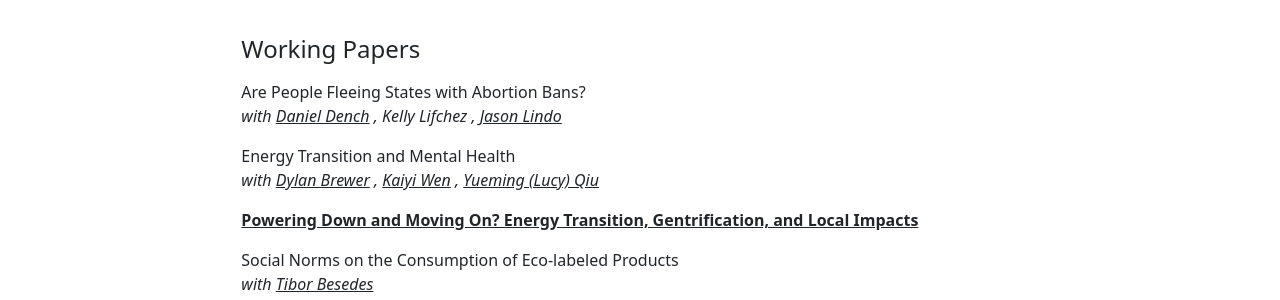
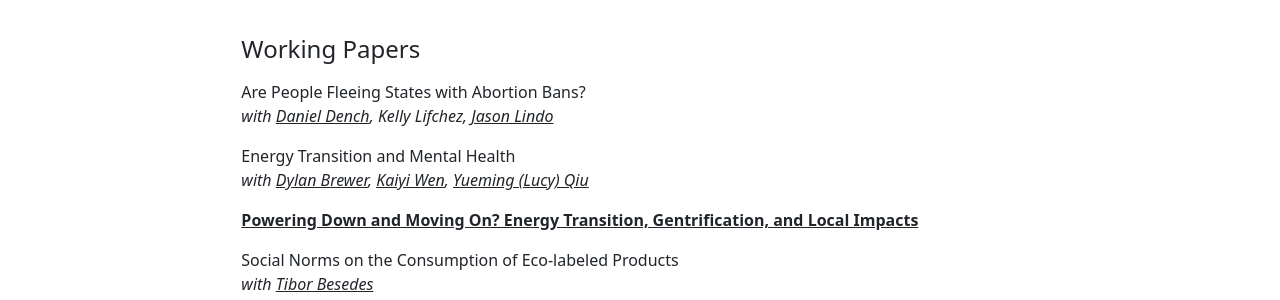
Before and after one commit to Jancyll/Jancyll.github.io, a Jekyll site: the page built from research.md, in a window 1280 px wide. Shown: the part 220-520 px from the top of the page. Built offline with Jekyll 4.4.1, drawn with Linux system fonts in a browser that asks for light colours.

Commit message:
Update research.html

```diff
--- a/_includes/research.html
+++ b/_includes/research.html
@@ -38,7 +38,7 @@
                             {% endif %}{% if forloop.last == false %}, {% endif %}
                     {% endfor %})</em>
                 {% endif %} -->
-                {% if item.coauthors %}
+<!--                 {% if item.coauthors %}
                     <em><br>with
                     {% for coauthor in item.coauthors -%}
                         {% if coauthor.url %}
@@ -48,7 +48,17 @@
                         {% endif -%}
                         {% if forloop.last == false %}, {% endif %}
                     {%- endfor %}</em>
-                {% endif %}
+                {% endif %} -->
+
+                {% if item.coauthors -%}
+                    <em><br>with {% for coauthor in item.coauthors
+                        %}{% if coauthor.url
+                            %}<a href="{{ coauthor.url }}">{{ coauthor.name }}</a>{%-
+                    else
+                        %}{{ coauthor.name }}{%-
+                    endif %}{% if forloop.last == false %}, {% endif
+                    %}{% endfor %}</em>
+                {%- endif %}
 
             </p>
         </div>
```
